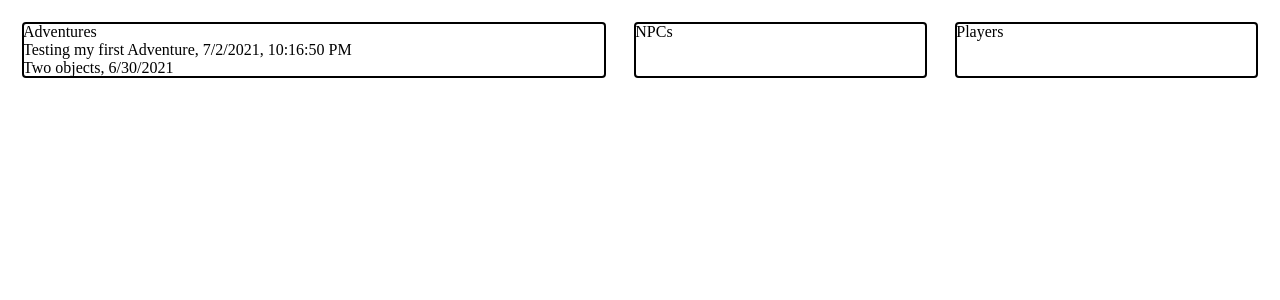
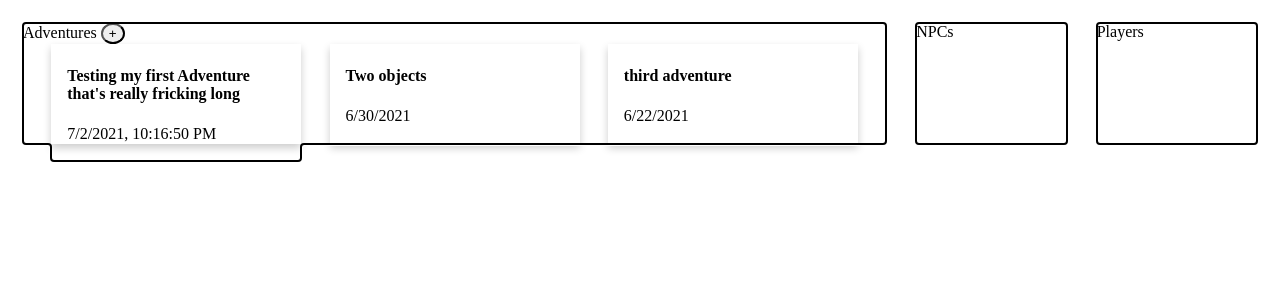
Before and after one commit to JosieBigler/adventure-tracker, an Angular app: page / in a window 1280 px wide. Shown: the top 300 px of the page. Built offline with nearby package versions, Linux system fonts and the light colour scheme.

Commit message:
working on dialog for new adventures

```diff
--- a/package.json
+++ b/package.json
@@ -15,6 +15,7 @@
     "@angular/compiler": "~12.1.0",
     "@angular/core": "~12.1.0",
     "@angular/forms": "~12.1.0",
+    "@angular/material": "^12.1.1",
     "@angular/platform-browser": "~12.1.0",
     "@angular/platform-browser-dynamic": "~12.1.0",
     "@angular/router": "~12.1.0",
--- /dev/null
+++ b/src/app/adventure/adventure-dialog.component.html
@@ -0,0 +1,9 @@
+<h1 mat-dialog-title>Hi {{data.name}}</h1>
+<div mat-dialog-content>
+  <p>What's your favorite animal?</p>
+  <input>
+</div>
+<div mat-dialog-actions>
+  <button mat-button (click)="onNoClick()">No Thanks</button>
+  <button mat-button cdkFocusInitial>Ok</button>
+</div>
--- a/src/app/adventure/adventure.component.css
+++ b/src/app/adventure/adventure.component.css
@@ -0,0 +1,18 @@
+.card {
+  /* Add shadows to create the "card" effect */
+  box-shadow: 0 4px 8px 0 rgba(0, 0, 0, 0.2);
+  transition: 0.3s;
+  width: 250px;
+  height: 100px;
+  flex-grow: 1;
+}
+
+/* On mouse-over, add a deeper shadow */
+.card:hover {
+  box-shadow: 0 8px 16px 0 rgba(0, 0, 0, 0.2);
+}
+
+/* Add some padding inside the card container */
+.card-content {
+  padding: 2px 16px;
+}
--- a/src/app/adventure/adventure.component.html
+++ b/src/app/adventure/adventure.component.html
@@ -1,3 +1,6 @@
-<div class="box">
-    {{adventure.title}}, {{adventure.date}}
+<div class="card">
+    <div class="card-content">
+        <h4><b>{{adventure.title}}</b></h4>
+        <p>{{adventure.date}}</p>
+    </div>
 </div>
--- a/src/app/app.component.css
+++ b/src/app/app.component.css
@@ -1,10 +1,20 @@
-.container{
-    display:flex;
-    flex-flow:row wrap;
+.container {
+  display: flex;
+  flex-flow: row wrap;
 }
 
-.box{
-    flex-grow: 1;
-    outline: auto;
-    margin: 15px;
+.box {
+  flex-grow: 1;
+  outline: auto;
+  margin: 15px;
 }
+
+.adventure-container {
+  display: flex;
+  flex-flow: row wrap;
+  justify-content: space-evenly;
+}
+
+.round-button {
+  border-radius: 50%;
+}
--- a/src/app/app.component.html
+++ b/src/app/app.component.html
@@ -2,30 +2,21 @@
   <div class="box">
     Adventures
 
-    <app-adventure *ngFor="let x of adventures"
-      [adventure]="x"
-    ></app-adventure>
-
+    <button class="round-button" (click)="openDialog()">+</button>
+    <div class="adventure-container">
+      <app-adventure *ngFor="let adventure of adventures"
+      [adventure]="adventure"
+      ></app-adventure>
+    </div>
   </div>
 
   <div class="box">
-
     NPCs
-
   </div>
 
   <div class="box">
-
     Players
-
   </div>
 </div>
-<!-- * * * * * * * * * * * * * * * * * * * * * * * * * * * * * * * -->
-<!-- * * * * * * * * * * * The content above * * * * * * * * * * * -->
-<!-- * * * * * * * * * * is only a placeholder * * * * * * * * * * -->
-<!-- * * * * * * * * * * and can be replaced. * * * * * * * * * * * -->
-<!-- * * * * * * * * * * * * * * * * * * * * * * * * * * * * * * * -->
-<!-- * * * * * * * * * * End of Placeholder * * * * * * * * * * * -->
-<!-- * * * * * * * * * * * * * * * * * * * * * * * * * * * * * * * -->
 
 <router-outlet></router-outlet>
--- a/src/app/app.component.ts
+++ b/src/app/app.component.ts
@@ -1,5 +1,11 @@
-import { Component } from '@angular/core';
+import { Component, Inject } from '@angular/core';
 import { Adventure } from './model/adventure';
+import {MatDialog, MatDialogRef, MAT_DIALOG_DATA} from '@angular/material/dialog';
+
+export interface DialogData {
+  animal: string;
+  name: string;
+}
 
 @Component({
   selector: 'app-root',
@@ -9,14 +15,47 @@ import { Adventure } from './model/adventure';
 export class AppComponent {
   title = 'adventure-tracker';
 
+  constructor(public dialog: MatDialog) {}
+
+  openDialog(): void {
+    const dialogRef = this.dialog.open(DialogOverviewExampleDialog, {
+      width: '250px',
+      data: {}
+    });
+
+    dialogRef.afterClosed().subscribe(result => {
+      console.log('The dialog was closed');
+    });
+  }
+
   adventures : Adventure[] = [
     {
-      title: "Testing my first Adventure",
+      title: "Testing my first Adventure that's really fricking long",
       date: new Date().toLocaleString()
     },
     {
       title: "Two objects",
       date: "6/30/2021"
+    },
+    {
+      title: "third adventure",
+      date: "6/22/2021"
     }
   ]
 }
+
+@Component({
+  selector: 'dialog-overview-example-dialog',
+  templateUrl: './adventure/adventure-dialog.component.html',
+})
+export class DialogOverviewExampleDialog {
+
+  constructor(
+    public dialogRef: MatDialogRef<DialogOverviewExampleDialog>,
+    @Inject(MAT_DIALOG_DATA) public data: DialogData) {}
+
+  onNoClick(): void {
+    this.dialogRef.close();
+  }
+
+}
```
Also changed, not shown: src/app/app.module.ts (+6 -1 lines), 1 other file (tests, documents, lock files or other folders).
